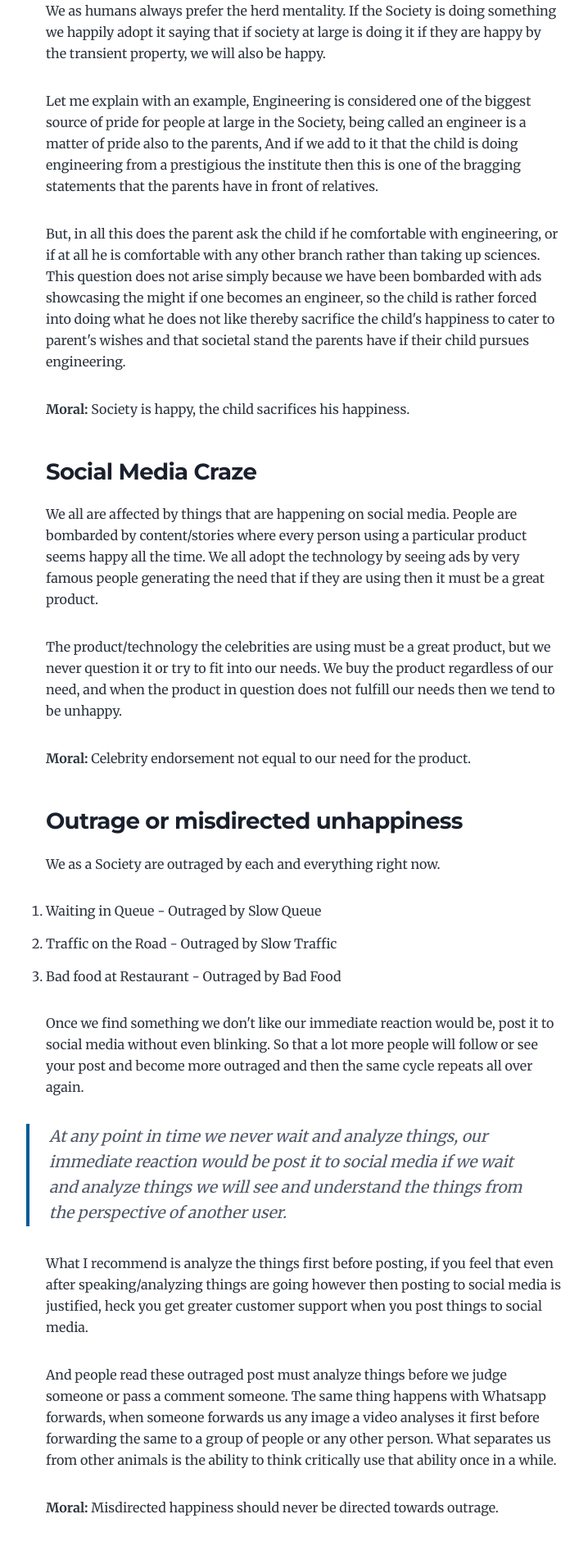
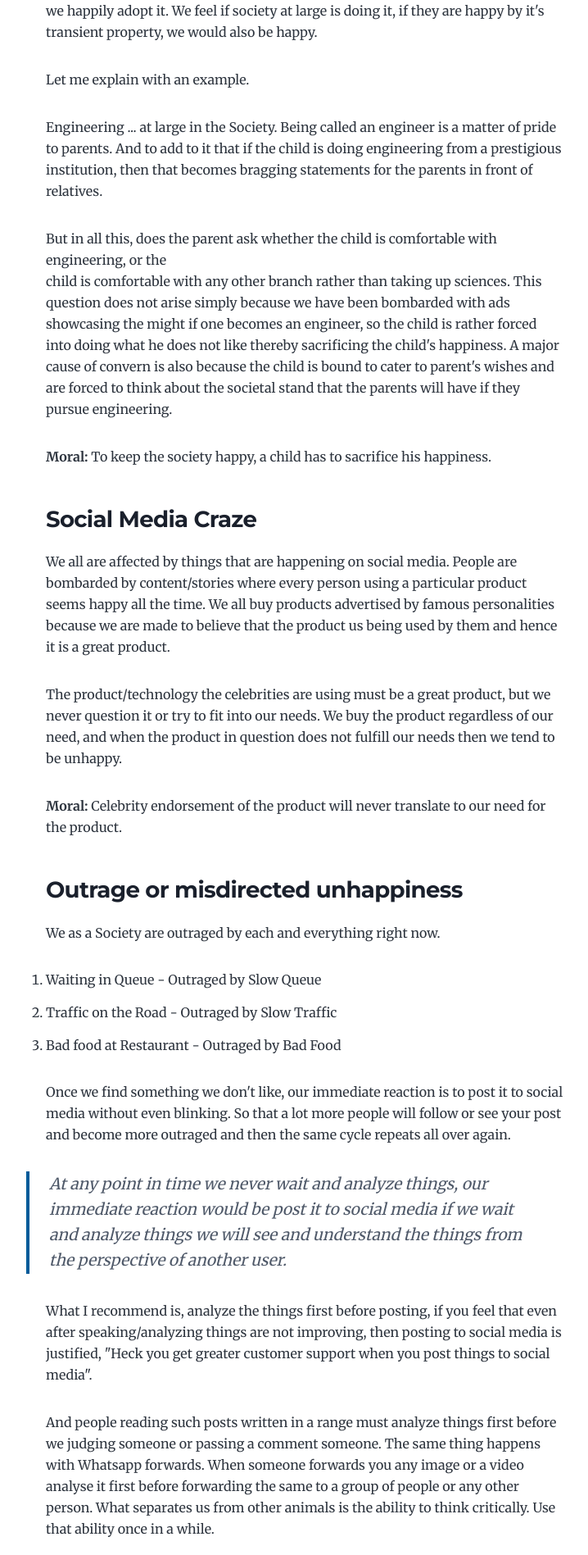
Before and after one commit to anilsblog/mypersonalblog, a Gatsby site: page /reason-for-unhappiness/ in a window 1280 px wide. Shown: the part 444-2341 px from the top of the page at 82% size, without its empty margins (268-986 px from the left). Built offline with nearby package versions, Linux system fonts and the light colour scheme; Gatsby itself is replaced by a stand-in of ours.

Commit message:
Grammatically Error
Syntax and grammatically error resolved by proof reading done by friend.

```diff
--- a/content/blog/reason-for-unhappiness/index.md
+++ b/content/blog/reason-for-unhappiness/index.md
@@ -5,41 +5,43 @@ description: Reason why humans are always unhappy.
 ---
 
 
-As a human race, we always chase happiness, let us look into it why is
-that the case.
+As a human race, we always chased happiness.
 
 ## Society is Happy, We are happy.
 
 We as humans always prefer the herd mentality. If the Society is doing something
-we happily adopt it saying that if society at large is doing it if they are happy
-by the transient property, we will also be happy.
+we happily adopt it. We feel if society at large is doing it, if they are happy
+by it's transient property, we would also be happy.
 
-Let me explain with an example, Engineering is considered one of the biggest source of
-pride for people at large in the Society, being called an engineer is a matter of pride also
-to the parents, And if we add to it that the child is doing engineering from a prestigious
-the institute then this is one of the bragging statements that the parents have in front of relatives.
+Let me explain with an example.
 
-But, in all this does the parent ask the child if he comfortable with engineering, or if at all
-he is comfortable with any other branch rather than taking up sciences. This question does not arise
+Engineering ... at large in the Society.
+Being called an engineer is a matter of pride to parents.
+And to add to it that if the child is doing engineering from a prestigious institution,
+then that becomes bragging statements for the parents in front of relatives.
+
+But in all this, does the parent ask whether the child is comfortable with engineering, or the
+child is comfortable with any other branch rather than taking up sciences. This question does not arise
 simply because we have been bombarded with ads showcasing the might if one becomes an engineer, so
-the child is rather forced into doing what he does not like thereby sacrifice the child's happiness
-to cater to parent's wishes and that societal stand the parents have if their child pursues engineering.
+the child is rather forced into doing what he does not like thereby sacrificing the child's happiness.
+A major cause of convern is also because the child is bound to cater to parent's wishes and
+are forced to think about the societal stand that the parents will have if they pursue engineering.
 
-**Moral:** Society is happy, the child sacrifices his happiness.
+**Moral:** To keep the society happy, a child has to sacrifice his happiness.
 
 
 ### Social Media Craze
 
 We all are affected by things that are happening on social media. People are bombarded
 by content/stories where every person using a particular product seems happy all the time.
-We all adopt the technology by seeing ads by very famous people
-generating the need that if they are using then it must be a great product.
+We all buy products advertised by famous personalities because we are made to believe
+that the product us being used by them and hence it is a great product.
 
 The product/technology the celebrities are using must be a great product, but we never
 question it or try to fit into our needs. We buy the product regardless of our need, and
 when the product in question does not fulfill our needs then we tend to be unhappy.
 
-**Moral:** Celebrity endorsement not equal to our need for the product.
+**Moral:** Celebrity endorsement of the product will never translate to our need for the product.
 
 ### Outrage or misdirected unhappiness
 
@@ -49,7 +51,7 @@ We as a Society are outraged by each and everything right now.
 2.  Traffic on the Road - Outraged by Slow Traffic
 3.  Bad food at Restaurant - Outraged by Bad Food
 
-Once we find something we don't like our immediate reaction would be, post
+Once we find something we don't like, our immediate reaction is to post
 it to social media without even blinking. So that a lot more people
 will follow or see your post and become more outraged and then the same
 cycle repeats all over again.
@@ -58,43 +60,44 @@ cycle repeats all over again.
 > would be post it to social media if we wait and analyze things we will see
 > and understand the things from the perspective of another user.
 
-What I recommend is analyze the things first before posting, if you feel
-that even after speaking/analyzing things are going however then posting
-to social media is justified, heck you get greater customer support when
-you post things to social media.
+What I recommend is, analyze the things first before posting, if you feel
+that even after speaking/analyzing things are not improving, then posting
+to social media is justified, "Heck you get greater customer support when
+you post things to social media".
 
-And people read these outraged post must analyze things before we judge someone
-or pass a comment someone. The same thing happens with Whatsapp forwards, when
-someone forwards us any image a video analyses it first before forwarding the same
+And people reading such posts written in a range must analyze things first before
+we judging someone or passing a comment someone. The same thing happens with Whatsapp
+forwards. When someone forwards you any image or a video analyse it first before forwarding the same
 to a group of people or any other person. What separates us from other animals
-is the ability to think critically use that ability once in a while.
+is the ability to think critically. Use that ability once in a while.
 
 **Moral:** Misdirected happiness should never be directed towards outrage.
 
 #### News Media - Boon or Poison
 
-Journalism is seen as the fourth pillar of democracy, the ability of the
+Journalism is seen as the fourth pillar of democracy, the ability a
 journalist to investigate and present news to common people requires lots
 of dedication and will. But unfortunately, news media nowadays are not a
 reliable source of information.
 
-News media are turning into trial rooms, When in a country there already
-exists High courts and Supreme Courts. News media are running behind the culprit
+News media houses have turned into trial rooms, When in a country there already
+exists High courts and Supreme Courts. News media houses are running behind the culprit
 trying to trace the whereabouts of the culprit when there is already CBI, Police,
 and existing investigating agencies present. These are some of the signs where
 the reliability of News media must be questioned.
 
-But, the reality is the consumers/people want this content hence the news media are showing
-these, without people wanting it the news media won't publish such content.
+But, the reality is the consumers/people want such content hence the news media houses
+are showing them. The news media houses don't publish such content unless people want them to.
 
-That brings us to the end of my blog, my suggestion would be to stop seeing these
-content where such a circus is created in form of news when the news media
-realizes that such content will not be tolerated by the common man their
-ad revenue will dip and they will course correct themselves.
+That brings us to the end of my blog. My suggestion would be to stop seeing
+content where such a circus is created in form of news. When the news media
+houses realize that such content will not be tolerated by the common man andtheir
+ad revenue will dip, they will course correct themselves.
 
 **Moral:** Don't watch what you don't like.
 
 I would like to end the post by saying that happiness and unhappiness depend
 on how an individual deals with it. And one more interesting thing about humans
-is that we achieve happiness by solving problems, so instead of running away from
-problems if we embrace it and solve it out, our happiness will have no bounds.
+beings is that we achieve happiness by solving our problems. So, next time instead
+of running away from problems if we have embrace it and solve it out. Our happiness will
+know no bounds.
```
